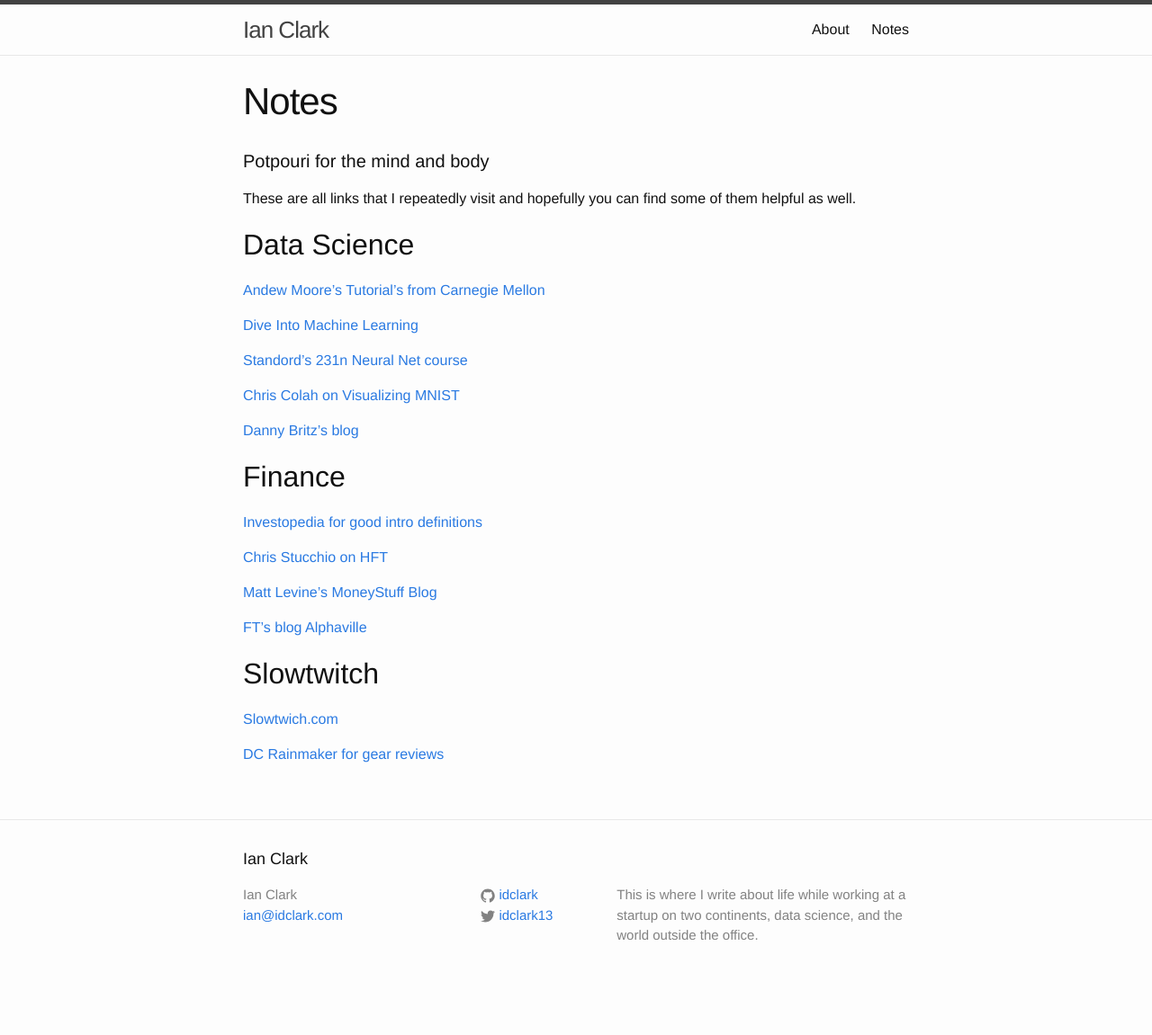
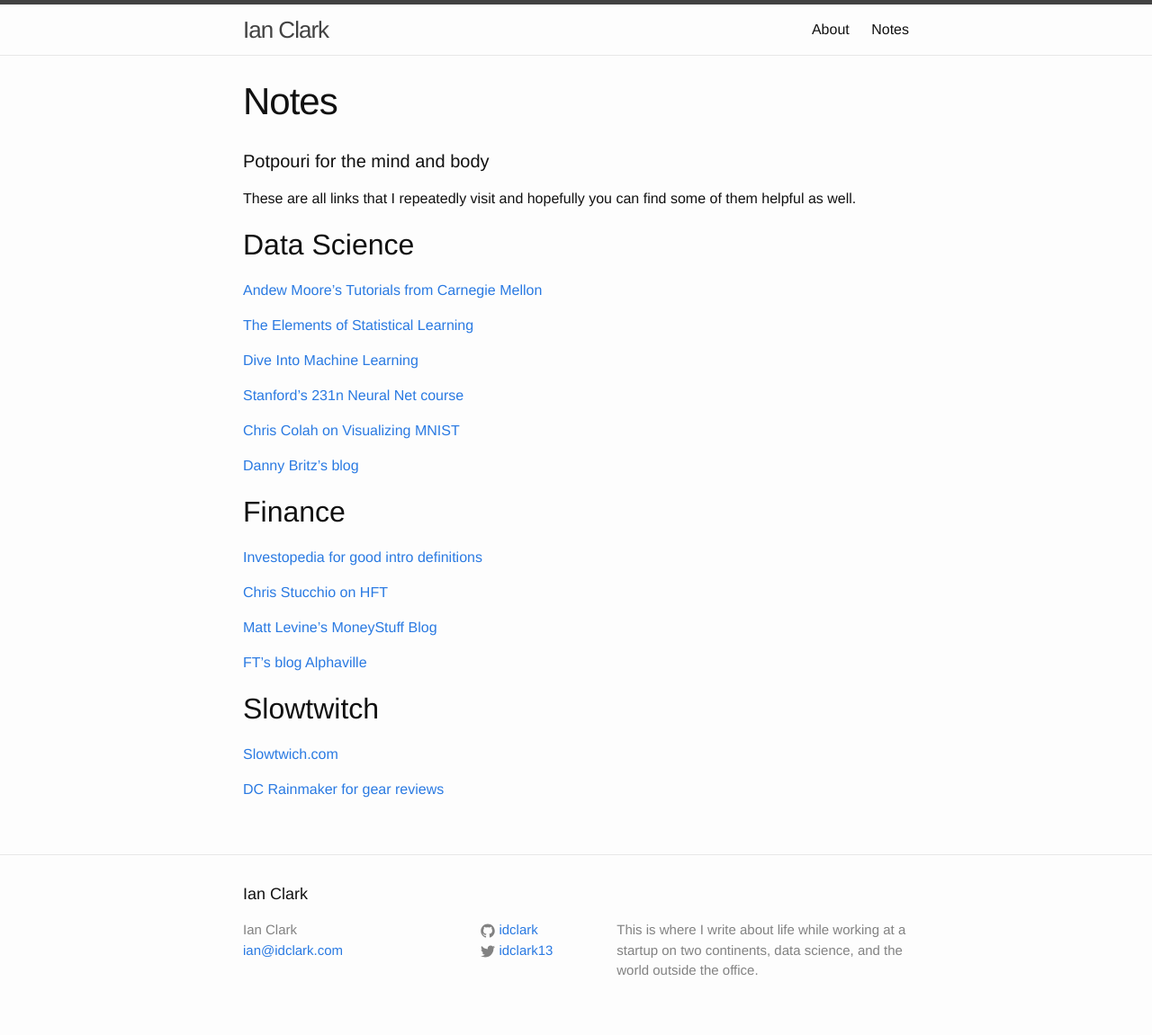
Before and after one commit to idclark/idclark.github.io, a Jekyll site: the page built from notes.md, in a window 1280 px wide. Shown: the whole page at 90% size. Built offline with Jekyll 4.4.1, drawn with Linux system fonts in a browser that asks for light colours; before the commit the page ends 1112 px from its top, so only the background shows below that.

Commit message:
Delete two placeholder posts and fix notes

```diff
--- a/notes.md
+++ b/notes.md
@@ -7,11 +7,13 @@ permalink: /notes/
 These are all links that I repeatedly visit and hopefully you can find some of them helpful as well.
 
 ## Data Science
-[Andew Moore's Tutorial's from Carnegie Mellon](http://www.cs.cmu.edu/~awm/tutorials.html)
+[Andew Moore's Tutorials from Carnegie Mellon](http://www.cs.cmu.edu/~awm/tutorials.html)
+
+[The Elements of Statistical Learning](http://statweb.stanford.edu/~tibs/ElemStatLearn/)
 
 [Dive Into Machine Learning](http://hangtwenty.github.io/dive-into-machine-learning/)
 
-[Standord's 231n Neural Net course](http://cs231n.github.io/)
+[Stanford's 231n Neural Net course](http://cs231n.github.io/)
 
 [Chris Colah on Visualizing MNIST](http://colah.github.io/posts/2014-10-Visualizing-MNIST/)
 
```
Also changed, not shown: _posts/2016-06-28-welcome-to-jekyll.markdown (deleted, +0 -25 lines), _posts/2016-08-13-first-decade-adulthood.md (deleted, +0 -6 lines).
